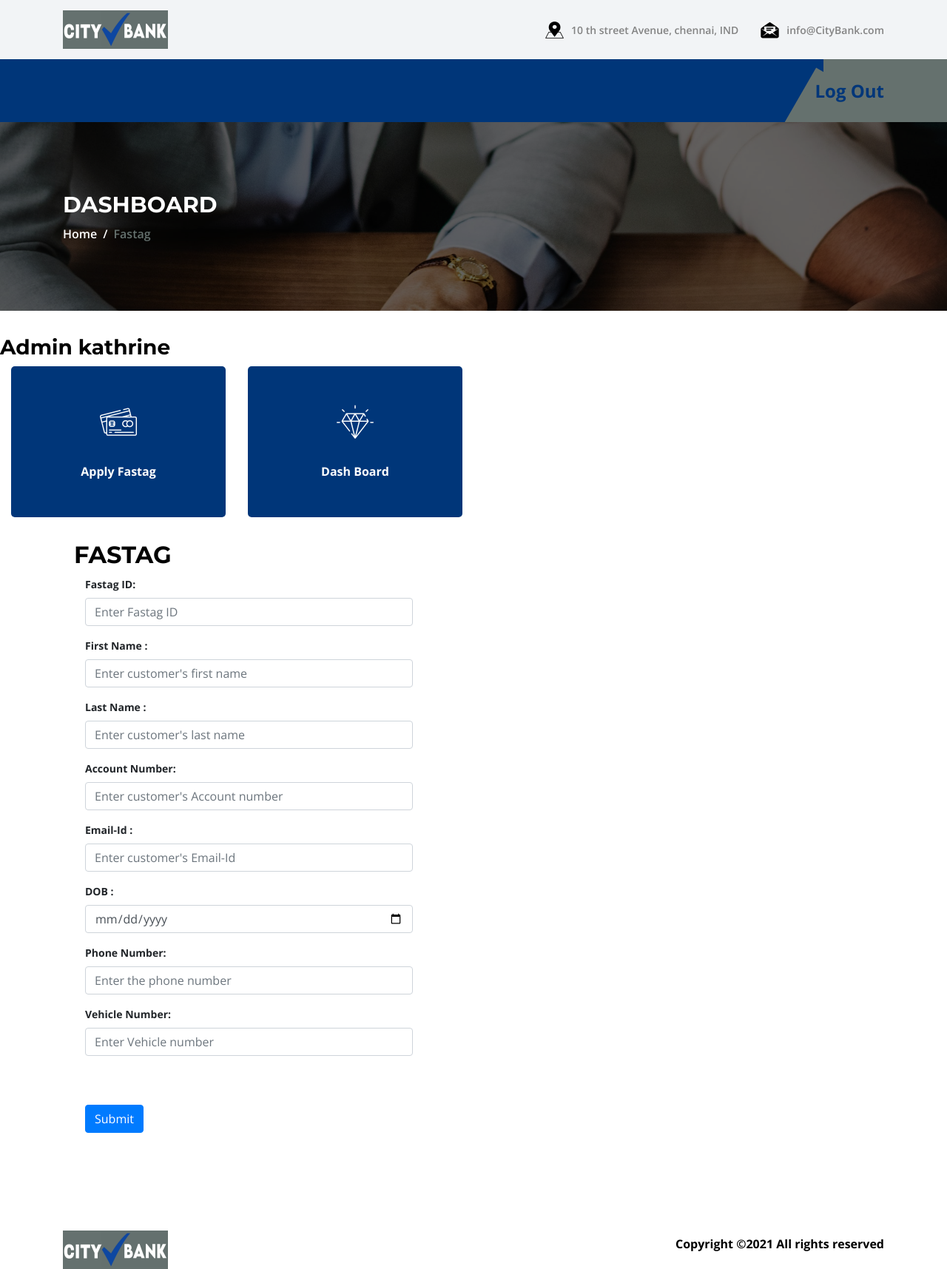
After one commit to kathrinesathi/Bank-management-system, a PHP site: page /fastag.php in a window 1280 px wide. The commit adds this page. Shown: the whole page at 74% size. Run offline with PHP 8.4, Linux system fonts and the light colour scheme; a user stored in the database is signed in; some web fonts are replaced.

Commit message:
fastag page and DB

```diff
--- a/admin.php
+++ b/admin.php
@@ -158,7 +158,7 @@ include 'includes/dbconnect.php';
             <div class="col-12 col-sm-6 col-md-4 col-lg-3">
                 <div class="single-icons mb-30">
                     <i class="icon-credit-card-1"></i>
-                    <a href="card.php"><span>fastag</span></a>
+                    <a href="fastag.php"><span>fastag</span></a>
 
                 </div>
             </div>
--- /dev/null
+++ b/fastag.php
@@ -0,0 +1,313 @@
+<?php
+session_start();
+include 'includes/dbconnect.php';
+
+	$success = "";
+
+	if(isset($_POST['submit'])){
+        $fastagid = $_POST['fid'];
+        // $iban = $_POST['iban'];
+		$fname = $_POST['fname'];
+		$lname = $_POST['lname'];
+        $accno= $_POST['accno'];
+    	$emailid = $_POST['emailid'];
+    	$dob = $_POST['dob'];
+    	$phone = $_POST['phone'];
+		$vnum = $_POST['vnum'];
+		// $city= $_POST['city'];
+		// $state= $_POST['state'];
+		// $country= $_POST['country'];
+		$accdate = date('y-m-d');
+
+
+		if(isset($_POST['submit'])){
+
+            $ins_sql = "INSERT INTO fastag (fastagid, firstname, lastname, accno, emailid, dob, phonenum, vehiclenum, accopendate) VALUES ('".$fastagid."', '".$fname."', '".$lname."','".$accno."', '".$emailid."', '".$dob."', '".$phone."', '".$vnum."', '".$accdate."' )";
+
+            $run_sql = mysqli_query($con,$ins_sql);
+			$success = "Account added successfully!";
+            header("refresh:2");
+		}else{
+
+			$success = "Something went wrong!";
+            header("refresh:2");
+		}
+
+	}
+?>
+<!DOCTYPE html>
+<html lang="en">
+
+<head>
+    <meta charset="UTF-8">
+    <meta name="description" content="">
+    <meta http-equiv="X-UA-Compatible" content="IE=edge">
+    <meta name="viewport" content="width=device-width, initial-scale=1, shrink-to-fit=no">
+    <!-- The above 4 meta tags *must* come first in the head; any other head content must come *after* these tags -->
+
+    <!-- Title -->
+    <Title>CITY BANK</Title>
+
+    <!-- Favicon -->
+    <link rel="icon" href="img/core-img/favicon.ico">
+
+    <!-- Stylesheet -->
+    <link rel="stylesheet" href="style.css">
+
+</head>
+
+<body>
+    <!-- Preloader -->
+    <div class="preloader d-flex align-items-center justify-content-center">
+        <div class="lds-ellipsis">
+            <div></div>
+            <div></div>
+            <div></div>
+            <div></div>
+        </div>
+    </div>
+
+    <!-- ##### Header Area Start ##### -->
+    <header class="header-area">
+        <!-- Top Header Area -->
+        <div class="top-header-area">
+            <div class="container h-100">
+                <div class="row h-100 align-items-center">
+                    <div class="col-12 d-flex justify-content-between">
+                        <!-- Logo Area -->
+                        <div class="logo">
+                            <a><img src="img/core-img/logo.png" alt=""></a>
+                        </div>
+
+                        <!-- Top Contact Info -->
+                        <div class="top-contact-info d-flex align-items-center">
+                            <a href="#" data-toggle="tooltip" data-placement="bottom"
+                                title="  10 th street Avenue, chennai, IND"><img src="img/core-img/placeholder.png"
+                                    alt=""> <span> 10 th street Avenue, chennai, IND</span></a>
+                            <a href="#" data-toggle="tooltip" data-placement="bottom" title="info@CityBank.com"><img
+                                    src="img/core-img/message.png" alt=""> <span>info@CityBank.com</span></a>
+                        </div>
+                    </div>
+                </div>
+            </div>
+        </div>
+
+        <!-- Navbar Area -->
+        <div class="credit-main-menu" id="sticker">
+            <div class="classy-nav-container breakpoint-off">
+                <div class="container">
+                    <!-- Menu -->
+                    <nav class="classy-navbar justify-content-between" id="creditNav">
+
+                        <!-- Navbar Toggler -->
+                        <div class="classy-navbar-toggler">
+                            <span class="navbarToggler"><span></span><span></span><span></span></span>
+                        </div>
+
+                        <!-- Menu -->
+                        <div class="classy-menu">
+
+                            <!-- Close Button -->
+                            <div class="classycloseIcon">
+                                <div class="cross-wrap"><span class="top"></span><span class="bottom"></span></div>
+                            </div>
+
+                            <!-- Nav Start -->
+                            <div class="classynav">
+                                <ul>
+
+                                </ul>
+                            </div>
+                            <!-- Nav End -->
+                        </div>
+
+                        <!-- Contact -->
+                        <div class="contact">
+                            <!-- <a href="#"><img src="img/core-img/call2.png" alt=""> +92123456789 </a> -->
+                            <?php if (isset($_SESSION['usr_id']))  ?>
+                            <a href="logout.php">Log Out</a>
+                        </div>
+                    </nav>
+                </div>
+            </div>
+        </div>
+    </header>
+    <!-- ##### Header Area End ##### -->
+
+    <!-- ##### Breadcrumb Area Start ##### -->
+    <section class="breadcrumb-area bg-img bg-overlay jarallax" style="background-image: url(img/bg-img/13.jpg);">
+        <div class="container h-100">
+            <div class="row h-100 align-items-center">
+                <div class="col-12">
+                    <div class="breadcrumb-content">
+                        <h2>Dashboard</h2>
+                        <nav aria-label="breadcrumb">
+                            <ol class="breadcrumb">
+                                <li class="breadcrumb-item"><a href="#">Home</a></li>
+                                <li class="breadcrumb-item active" aria-current="page">Fastag</li>
+                            </ol>
+                        </nav>
+                    </div>
+                </div>
+            </div>
+        </div>
+    </section>
+    <!-- ##### Breadcrumb Area End ##### -->
+
+    <!-- ##### Elements Area Start ##### -->
+    <section class="elements-area section-padding-70-0">
+        <!-- ========== Web Icons ========== -->
+        <div class="col-12">
+            <div class="elements-title mb-30">
+
+            </div>
+        </div>
+        <h3>Admin <?php echo $_SESSION['usr_name']; ?></h3>
+        <div class="col-12 mb-70">
+            <div class="row">
+
+                <!-- Single Icons -->
+                <div class="col-12 col-sm-6 col-md-4 col-lg-3">
+                    <div class="single-icons mb-30">
+                        <i class="icon-credit-card-1"></i>
+                        <a href=#><span>Apply Fastag</span></a>
+                    </div>
+                </div>
+                <div class="col-12 col-sm-6 col-md-4 col-lg-3">
+                    <div class="single-icons mb-30">
+                        <i class="icon-diamond"></i>
+                        <a href="admin.php"> <span>Dash Board</span></a>
+                    </div>
+                </div>
+
+
+                <div class="container">
+                    <div class="container">
+                        <article class="row">
+                            <section class="col-sm-8">
+                                <div class="page-header">
+                                    <h2>FASTAG </h2>
+                                </div>
+                                <form class="form-horizontal" action="fastag.php" method="post" role="form">
+                                    <b>
+                                        <div class="form-group">
+                                            <label for="number" class="col-sm-3 control-label">Fastag ID:</label>
+                                            <div class="col-sm-8">
+                                                <input type="text" name="fid" class="form-control"
+                                                    placeholder="Enter Fastag ID" id="fid" required>
+                                            </div>
+                                        </div>
+                                        <div class="form-group">
+                                            <label for="number" class="col-sm-3 control-label">First Name :</label>
+                                            <div class="col-sm-8">
+                                                <input type="text" name="fname" class="form-control"
+                                                    placeholder="Enter customer's first name" id="fname" required>
+                                            </div>
+                                        </div>
+                                        <div class="form-group">
+                                            <label for="number" class="col-sm-3 control-label">Last Name :</label>
+                                            <div class="col-sm-8">
+                                                <input type="text" name="lname" class="form-control"
+                                                    placeholder="Enter customer's last name" id="lname" required>
+                                            </div>
+                                        </div>
+                                        <div class="form-group">
+                                            <label for="text" class="col-sm-3 control-label">Account Number:</label>
+                                            <div class="col-sm-8">
+                                                <input type="text" name="accno" class="form-control"
+                                                    placeholder="Enter customer's Account number" id="accno" required>
+                                            </div>
+                                        </div>
+                                        <div class="form-group">
+                                            <label for="text" class="col-sm-3 control-label">Email-Id :</label>
+                                            <div class="col-sm-8">
+                                                <input type="email" name="emailid" class="form-control"
+                                                    placeholder="Enter customer's Email-Id" id="emailid" required>
+                                            </div>
+                                        </div>
+                                        <div class="form-group">
+                                            <label for="text" class="col-sm-3 control-label">DOB :</label>
+                                            <div class="col-sm-8">
+                                                <input type="date" name="dob" class="form-control"
+                                                    placeholder="YYYY-MM-DD" id="dob" required>
+                                            </div>
+                                        </div>
+                                        <div class="form-group">
+                                            <label for="text" class="col-sm-3 control-label">Phone Number:</label>
+                                            <div class="col-sm-8">
+                                                <input type="text" name="phone" class="form-control"
+                                                    placeholder="Enter the phone number" id="phone" required>
+                                            </div>
+                                        </div>
+
+                                        <div class="form-group">
+                                            <label for="text" class="col-sm-3 control-label">Vehicle Number:</label>
+                                            <div class="col-sm-8">
+                                                <input type="text" name="vnum" class="form-control"
+                                                    placeholder="Enter Vehicle number" id="vnum" required>
+                                            </div>
+                                        </div>
+
+                                        <div class="form-group">
+                                            <div class="col-sm-8">
+                                                <input type="submit" id="submit" name="submit" value="Submit"
+                                                    class="btn btn-primary mt-50 ">
+                                                <!-- <input type="reset" id="reset" name="submit" value="Reset"
+                                                    class="btn btn-danger mt-50"> -->
+                                            </div>
+                                        </div>
+                                    </b>
+                                </form>
+                        </article>
+    </section>
+    </div>
+    </div>
+
+    <div class="form-group">
+        <label class="col-sm-3 control-label"></label>
+        <div class="col-sm-8">
+            <h4><?php echo $success ?></h4>
+        </div>
+    </div>
+
+
+    <!-- ##### Elements Area End ##### -->
+
+
+    <!-- Copywrite Area -->
+    <div class="copywrite-area">
+        <div class="container">
+            <div class="row">
+                <div class="col-12">
+                    <div class="copywrite-content d-flex flex-wrap justify-content-between align-items-center">
+                        <!-- Footer Logo -->
+                        <a href="index.html" class="footer-logo"><img src="img/core-img/logo.png" alt=""></a>
+
+                        <!-- Copywrite Text -->
+                        <p class="copywrite-text"><a href="#">
+                                Copyright &copy;<script>
+                                document.write(new Date().getFullYear());
+                                </script> All rights reserved
+                            </a>
+                        </p>
+                    </div>
+                </div>
+            </div>
+        </div>
+    </div>
+    </footer>
+    <!-- ##### Footer Area Start ##### -->
+    <!-- ##### All Javascript Script ##### -->
+    <!-- jQuery-2.2.4 js -->
+    <script src="js/jquery/jquery-2.2.4.min.js"></script>
+    <!-- Popper js -->
+    <script src="js/bootstrap/popper.min.js"></script>
+    <!-- Bootstrap js -->
+    <script src="js/bootstrap/bootstrap.min.js"></script>
+    <!-- All Plugins js -->
+    <script src="js/plugins/plugins.js"></script>
+    <!-- Active js -->
+    <script src="js/active.js"></script>
+</body>
+
+</html>
```
Also changed, not shown: includes/final.sql (+49 -12 lines).
